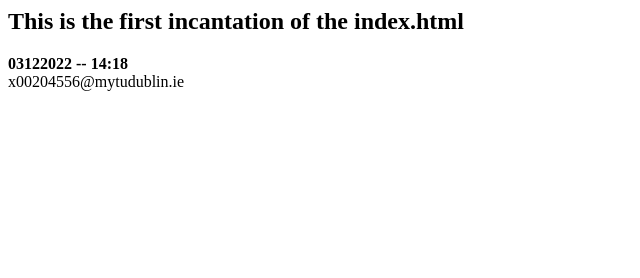
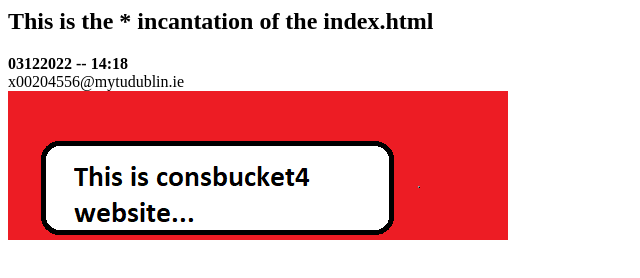
Before and after one commit to conor-williams/ProjectTUD, a plain HTML site: page index.html in a window 1280 px wide. Shown: the whole page, without its empty margins (0-640 px from the left). Drawn offline with Linux system fonts and the light colour scheme.

Commit message:
Update index.html

```diff
--- a/index.html
+++ b/index.html
@@ -1,4 +1,6 @@
 <h2>
-This is the first incantation of the index.html </h2>
+This is the * incantation of the index.html </h2>
 <b>03122022 -- 14:18</b>
 <br>x00204556@mytudublin.ie
+
+<br><img src=image1.png></img>
```
